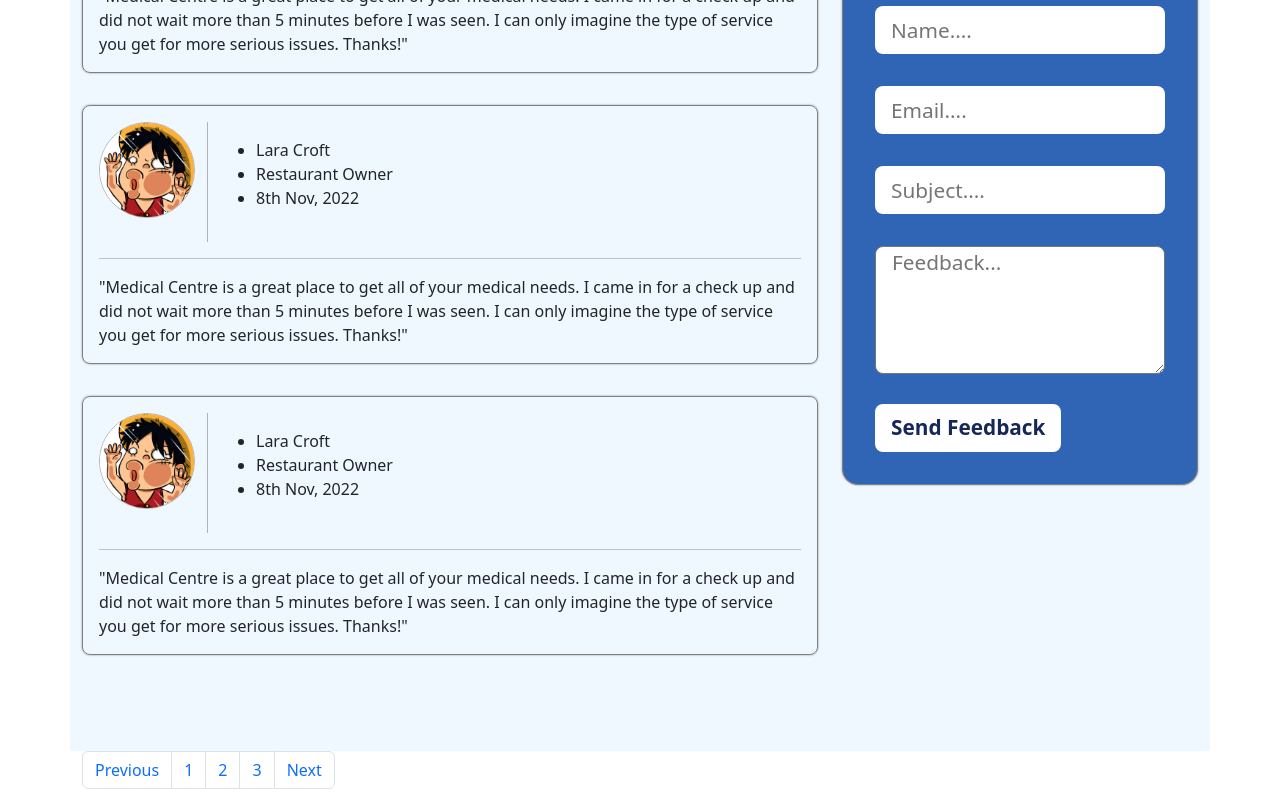
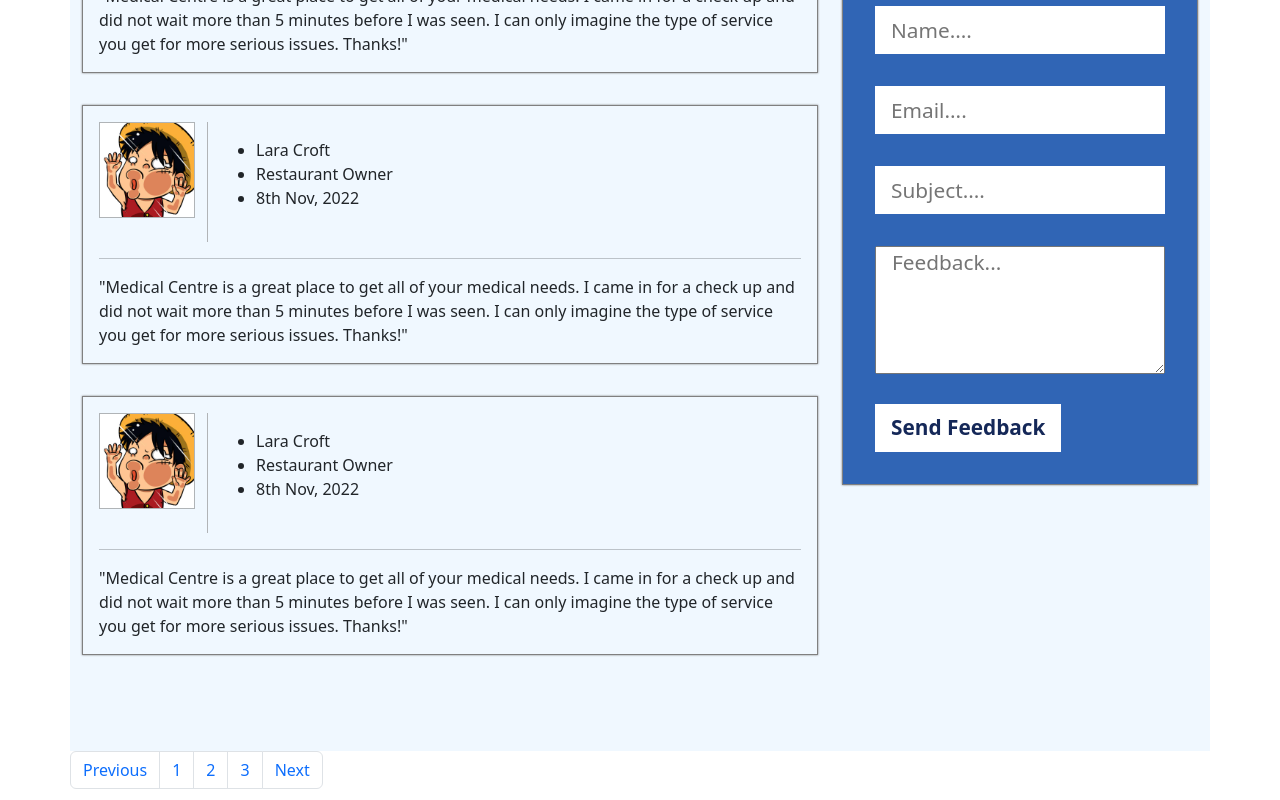
Before and after one commit to NguyenTruong150197/Group1-Hospital, an Angular app: page /feedback in a window 1280 px wide. Shown: the part 1400-2200 px from the top of the page. Built offline with nearby package versions, Linux system fonts and the light colour scheme.

Commit message:
up-code-tr

```diff
--- a/src/app/feedback/feedback.component.css
+++ b/src/app/feedback/feedback.component.css
@@ -6,7 +6,7 @@
 }
 .client-avt img{
   width: calc(100%);
-  border-radius: 50%;
+  /*border-radius: 50%;*/
   border: 1px solid #80808090;
 }
 .client-feedback-wrap{
@@ -17,7 +17,7 @@
   padding: 1rem;
   border: 1px solid gray;
   box-shadow: 0 0 2px gray;
-  border-radius: 0.5rem;
+  /*border-radius: 0.5rem;*/
 }
 .client-info{
   padding: 1rem;
@@ -28,7 +28,7 @@
   padding: 2rem;
   border: 1px solid gray;
   box-shadow: 0 0 2px gray;
-  border-radius: 1rem;
+  /*border-radius: 1rem;*/
   margin: 0 !important;
 }
 .send-feedback input{
@@ -36,7 +36,7 @@
   height: 3rem;
   margin: 0.5rem 0;
   width: 100%;
-  border-radius: 0.5rem;
+  /*border-radius: 0.5rem;*/
   font-size: 1.3rem;
   border: none;
 }
@@ -51,7 +51,7 @@ textarea{
   height: 3rem;
   margin: 0.5rem 0;
   width: 100%;
-  border-radius: 0.5rem;
+  /*border-radius: 0.5rem;*/
   font-size: 1.3rem;
 }
 textarea:focus{
@@ -65,7 +65,7 @@ textarea:focus{
   background-color: white;
   height: 3rem;
   color: #152858;
-  border-radius: 0.5rem;
+  /*border-radius: 0.5rem;*/
   font-size: 1.3rem;
 }
 .short1{
@@ -83,7 +83,7 @@ textarea:focus{
   background-color: #3065b5;
   color: #212529;
   font-size: 2rem;
-  border-radius: 0.5rem;
+  /*border-radius: 0.5rem;*/
 }
 .topic-f2{
   color: white;
@@ -95,3 +95,6 @@ textarea:focus{
 .div-2-container{
   background-color: aliceblue;
 }
+.page-number{
+  padding: 0;
+}
--- a/src/app/feedback/feedback.component.html
+++ b/src/app/feedback/feedback.component.html
@@ -215,7 +215,7 @@
   </div>
 </section>
 
-<div class="container">
+<div class="container page-number">
   <ul class="pagination">
     <li class="page-item"><a class="page-link" href="#">Previous</a></li>
     <li class="page-item"><a class="page-link" href="#">1</a></li>
--- a/src/app/helpdesk/helpdesk.component.css
+++ b/src/app/helpdesk/helpdesk.component.css
@@ -5,13 +5,14 @@
   background-color: #3065b5;
 }
 .nav-link.active{
-  background-color: skyblue;
+  background-color: #3065b5;
 }
 .main{
   margin-top: 3rem;
 }
 .div-2-container{
   background-color: aliceblue;
+  padding: 2rem 1rem;
 }
 .helpdesk-script{
   color: white;
--- a/src/app/helpdesk/helpdesk.component.html
+++ b/src/app/helpdesk/helpdesk.component.html
@@ -2,7 +2,7 @@
   <div class="container">
     <div class="row py-lg-5 helpdesk-script">
       <div class="col-lg-6 col-md-8 mx-auto">
-        <h1 class="fw-semibold">How can we help you?</h1>
+        <h1 class="fw-semibold">How can we help?</h1>
         <p class="lead text">Search here to get answers to your questions</p>
         <form class="navbar-form navbar-left" action="#">
           <div class="input-group">
@@ -98,8 +98,7 @@
                   </ul>
                 </div>
                 <h2>
-                  <div id="image_middle_id" style="display: none;"><img src="/api/v1/ads/next_ad_view/374/middle/"
-                                                                        alt=""></div>
+                  <div id="image_middle_id" style="display: none;"><img src="/api/v1/ads/next_ad_view/374/middle/" alt=""></div>
                   Giờ làm việc tại các phòng khám Vinmec
                 </h2>
                 <div class="rich-text"><p><b>Giờ làm việc tại các phòng khám đa khoa &amp; chuyên khoa:</b></p>
@@ -121,8 +120,6 @@
                   </ul>
                   <p>Thứ 7: Sáng: 07:30 - 11:30</p>
                   <p>Nghỉ chiều Thứ 7 và ngày Chủ Nhật.</p>
-
-
                 </div>
                 <div class="relate-video">
                   <div class="relate-videos-area text-center" style="justify-content: center;">
@@ -159,12 +156,8 @@
                   </ul>
                 </div>
               </div>
-
-
             </div>
-
           </div>
-
         </div>
       </div>
     </div>
--- a/src/app/home/home.component.css
+++ b/src/app/home/home.component.css
@@ -54,14 +54,14 @@ ul{
 
 .department{
   width: 100%;
-  border-radius: 0.5rem;
+  /*border-radius: 0.5rem;*/
 }
 
 .script{
   background-color: #3065b5;
   color: white;
   padding: 1.5rem 3rem;
-  border-radius: 0.5rem;
+  /*border-radius: 0.5rem;*/
   margin-right: 1rem;
 }
 .script a{
@@ -71,7 +71,7 @@ ul{
   color: #f5f5f590;
   line-height: 1.5rem;
 }
-.script li :hover{
+.script li:hover{
   color: white;
 }
 .department-wrap{
--- a/src/app/home/home.component.html
+++ b/src/app/home/home.component.html
@@ -106,7 +106,7 @@
 
 <section class="section feature2">
   <div class="container px-4 py-5" id="icon-grid">
-    <h2 class="pb-2 border-bottom">Full Care For Patients</h2>
+    <h2 class="pb-2 border-bottom">Overall Care For Patients</h2>
 
     <div class="row row-cols-1 row-cols-sm-2 row-cols-md-3 row-cols-lg-4 g-4 py-5">
       <div class="col d-flex align-items-start">
```
